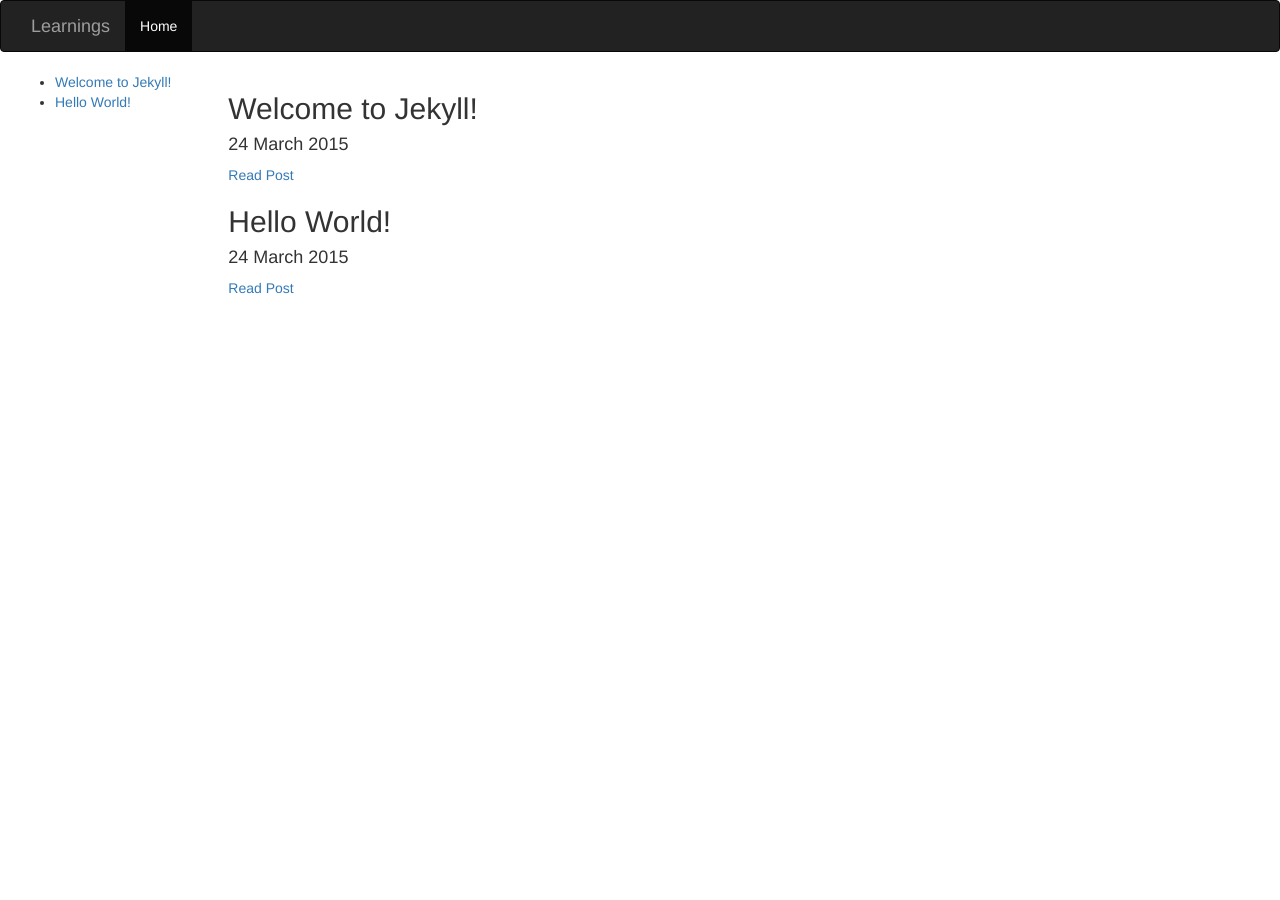
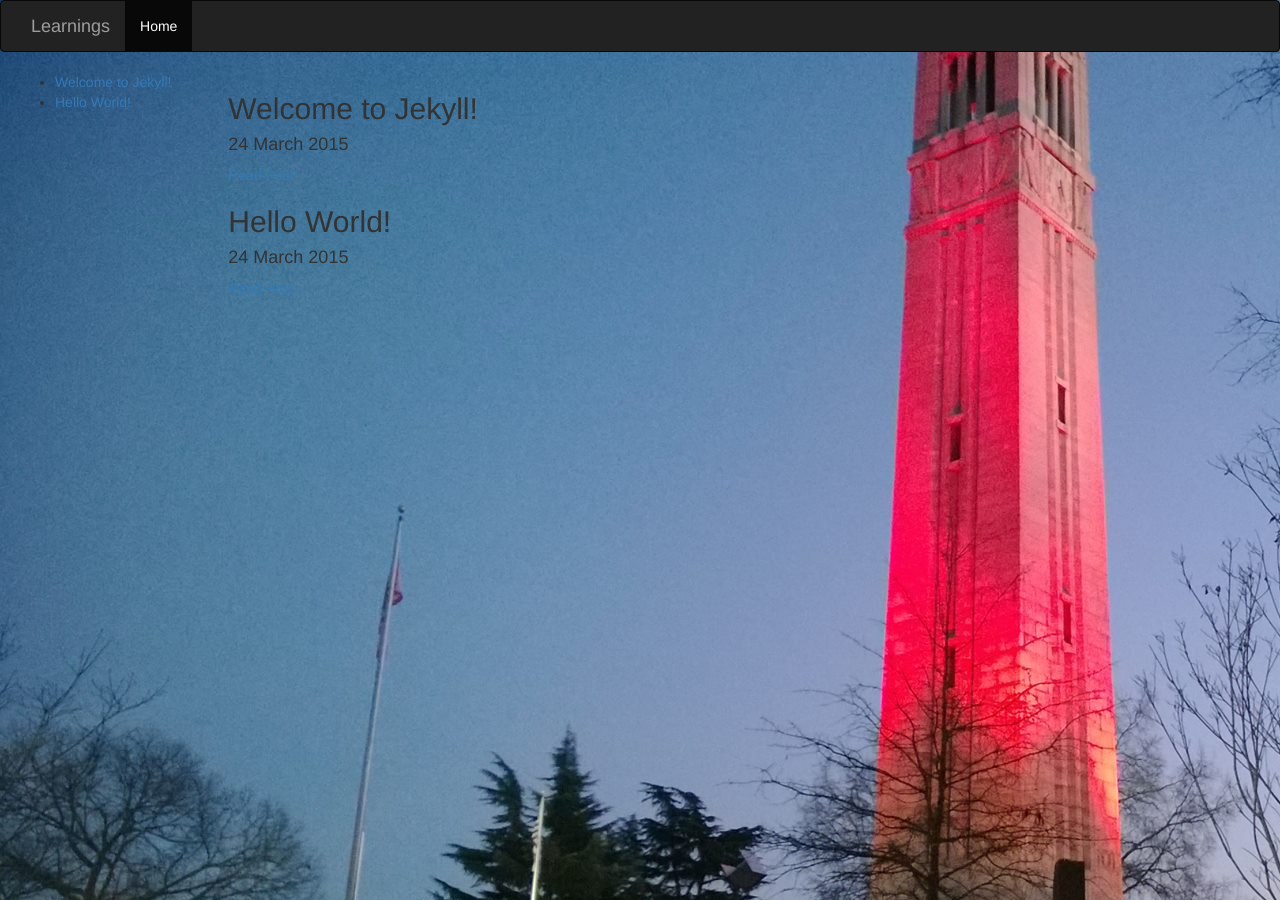
Before and after one commit to pshegde/learnings, a Jekyll site: the page built from index.html, in a window 1280 px wide. Built offline with Jekyll 4.4.1, drawn with Linux system fonts in a browser that asks for light colours; Markdown is read by kramdown in place of the engine named in the settings.

Commit message:
added include header/footer in default.html and image

```diff
--- /dev/null
+++ b/_includes/header.html
@@ -0,0 +1,35 @@
+<!DOCTYPE html>
+<html lang="en">
+
+  <body>
+    <link rel="stylesheet" href="https://maxcdn.bootstrapcdn.com/bootstrap/3.3.4/css/bootstrap.min.css">
+    <script src="https://maxcdn.bootstrapcdn.com/bootstrap/3.3.4/js/bootstrap.min.js"></script>
+    <meta name="viewport" content="width=device-width, initial-scale=1">
+    <style>
+      body {
+        background: url('{{ site.baseurl }}/css/background.jpg')
+      }
+    </style>
+
+<nav class="navbar navbar-inverse navbar-default">
+  <div class="container-fluid">
+    <!-- Brand and toggle get grouped for better mobile display -->
+    <div class="navbar-header">
+      <button type="button" class="navbar-toggle collapsed" data-toggle="collapse" data-target=".nav-collapse">
+        <span class="icon-bar"></span>
+        <span class="icon-bar"></span>
+        <span class="icon-bar"></span>
+      </button>
+
+     <div class="collapse navbar-collapse" id="bs-example-navbar-collapse-1">
+
+      <ul class="nav navbar-nav">
+        <a class="navbar-brand" href="#">{{ site.name }}</a>
+
+        <li class="active"><a href="#">Home </a></li>
+      </ul>
+    </div>
+    </div>
+
+  </div>
+</nav>
--- a/_layouts/default.html
+++ b/_layouts/default.html
@@ -1,39 +1,5 @@
-<!DOCTYPE html>
-<html lang="en">
 
-  <body>
-         <!--   {% include header.html %}-->
-    <link rel="stylesheet" href="https://maxcdn.bootstrapcdn.com/bootstrap/3.3.4/css/bootstrap.min.css">
-    <script src="https://maxcdn.bootstrapcdn.com/bootstrap/3.3.4/js/bootstrap.min.js"></script>
-    <meta name="viewport" content="width=device-width, initial-scale=1">
-    <style>
-      body {
-      }
-    </style>
-
-<nav class="navbar navbar-inverse navbar-default">
-  <div class="container-fluid">
-    <!-- Brand and toggle get grouped for better mobile display -->
-    <div class="navbar-header">
-      <button type="button" class="navbar-toggle collapsed" data-toggle="collapse" data-target=".nav-collapse">
-        <span class="icon-bar"></span>
-        <span class="icon-bar"></span>
-        <span class="icon-bar"></span>
-      </button>
-
-     <div class="collapse navbar-collapse" id="bs-example-navbar-collapse-1">
-
-      <ul class="nav navbar-nav">
-        <a class="navbar-brand" href="#">{{ site.name }}</a>
-
-        <li class="active"><a href="#">Home </a></li>
-      </ul>
-    </div>
-    </div>
-
-  </div>
-</nav>
-
+{% include header.html %}
 
     <div class="row-fluid">
       <div class="col-md-2">
@@ -45,6 +11,4 @@
 
     </div>
 
-  </body>
-
-</html>
+{% include footer.html %}
```
Also changed, not shown: about.md (deleted, +0 -11 lines), css/background.jpg (added).
